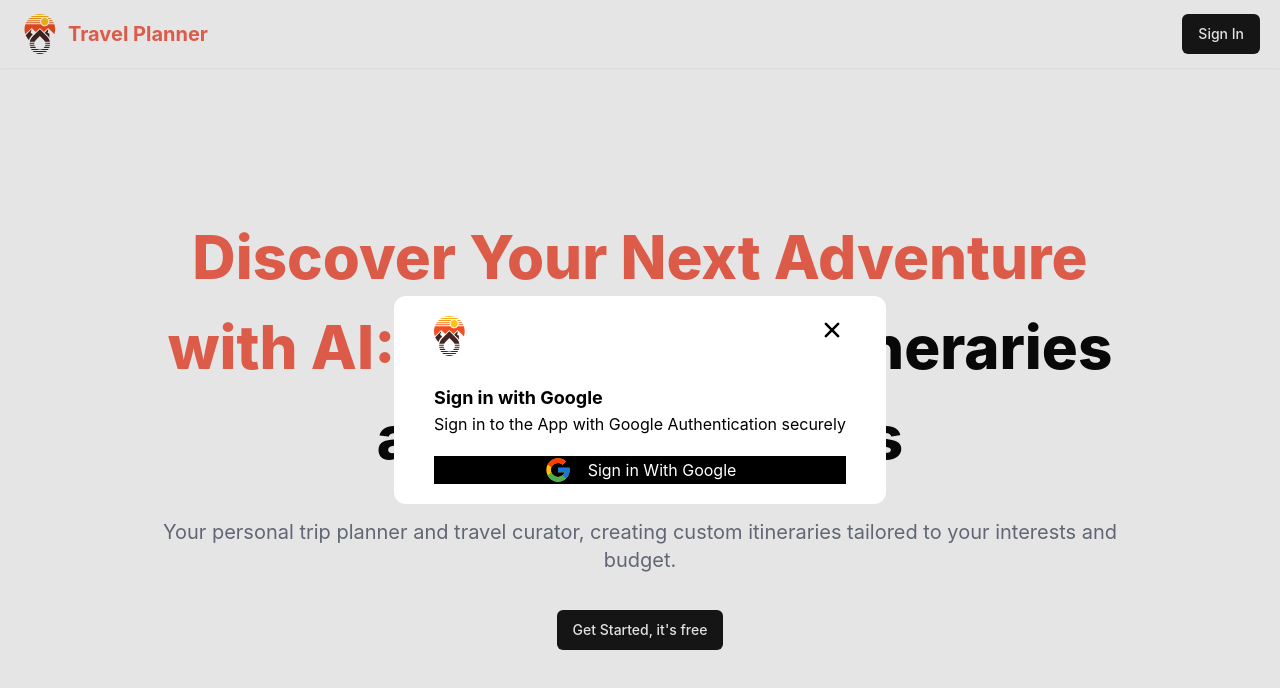
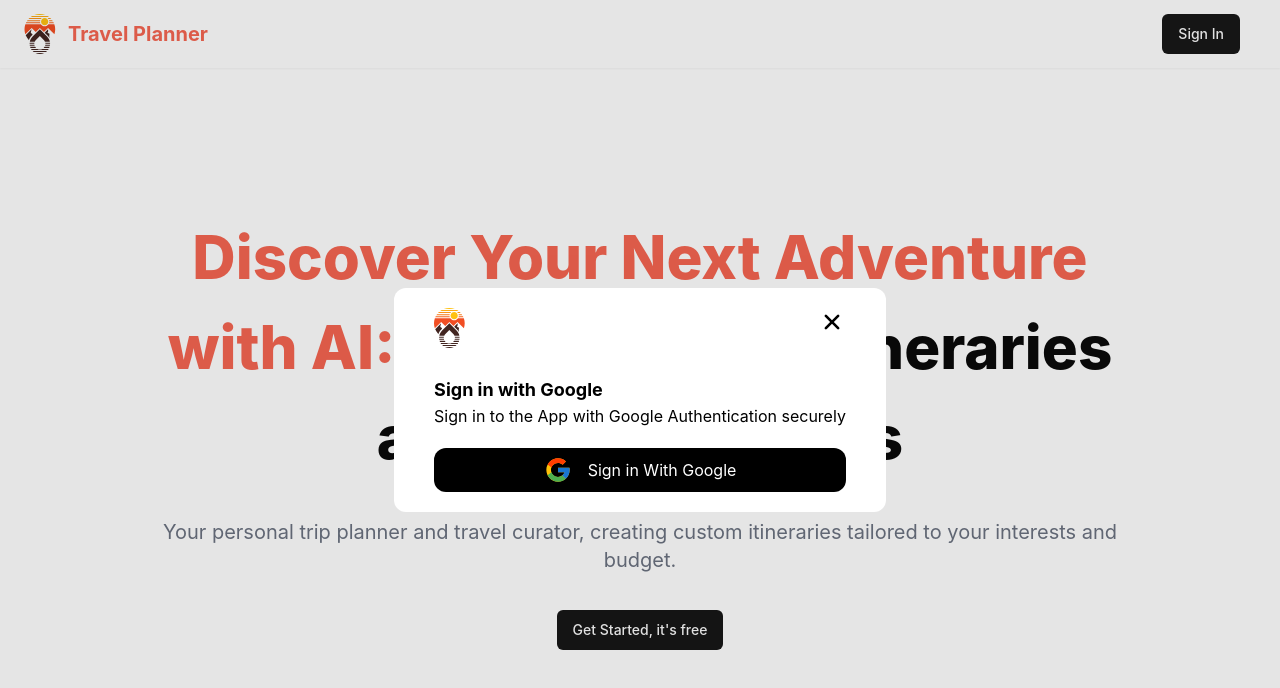
Before and after one commit to roshiniRengasamy/ai-trip-planner, a React (Vite) app: page / in a window 1280 px wide. Both pictures are taken after a click on the button "Sign In". Shown: the top 688 px of the page. Built offline with nearby package versions, Linux system fonts and the light colour scheme; no server answers.

Commit message:
buton design changes

```diff
--- a/src/components/custom/dialog.jsx
+++ b/src/components/custom/dialog.jsx
@@ -13,7 +13,7 @@ const Dialog = ({ dialogRef, closeDialog, login }) => {
                 </div>
                 <h2 className="font-bold text-lg mt-7">Sign in with Google</h2>
                 <p>Sign in to the App with Google Authentication securely</p>
-                <button onClick={login} className='w-full mt-5 flex gap-4 items-center justify-center text-white bg-black'>
+                <button onClick={login} className='w-full mt-5 px-5 py-2 rounded-xl flex gap-4 items-center justify-center text-white bg-black'>
                     <FcGoogle className="w-7 h-7" />Sign in With Google
                 </button>
             </dialog>
--- a/src/components/custom/header.jsx
+++ b/src/components/custom/header.jsx
@@ -67,7 +67,7 @@ const Header = () => {
 
                         </div>
                         :
-                        <Button onClick={() => { openDialog() }}>Sign In</Button>
+                        <Button onClick={() => { openDialog() }} className="mr-5" >Sign In</Button>
                 }
                 <Dialog dialogRef={dialogRef} openDialog={openDialog} closeDialog={closeDialog} login={login} />
             </div>
```
